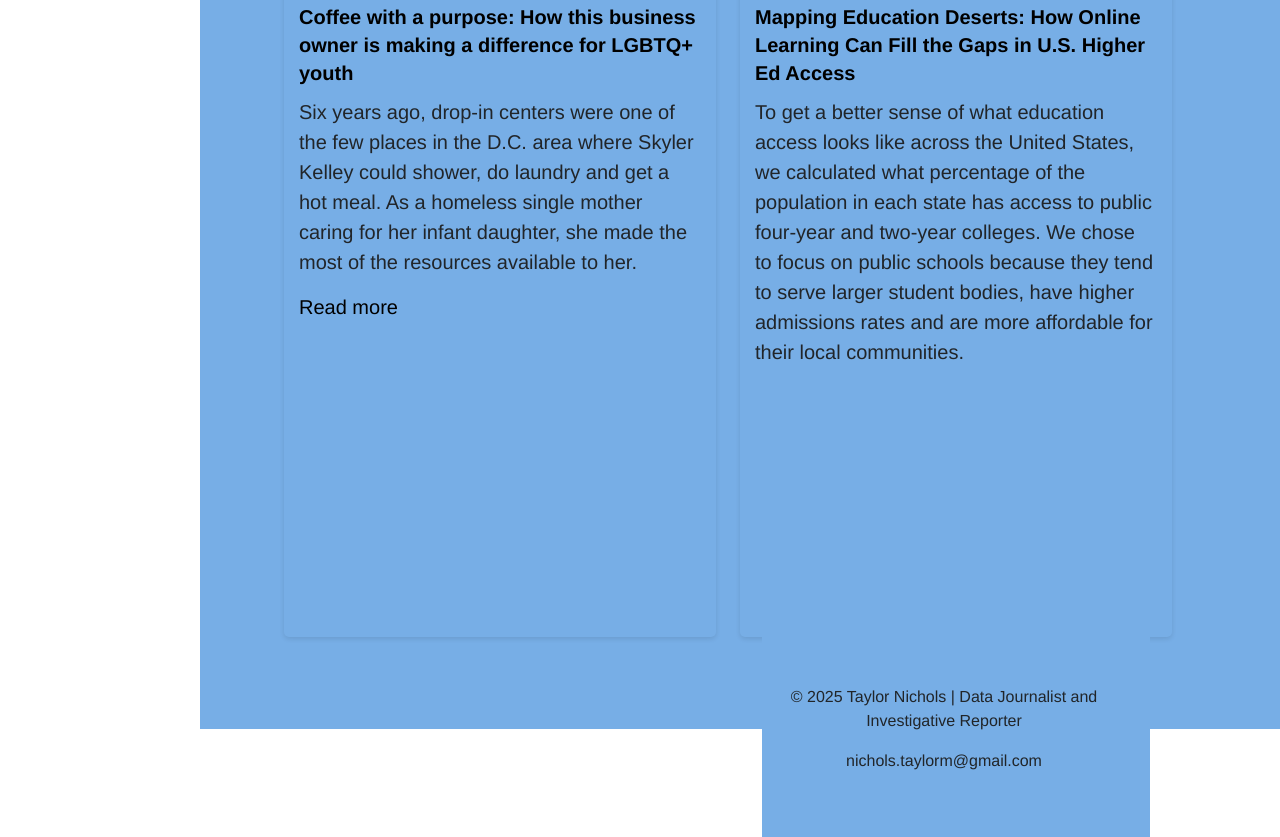
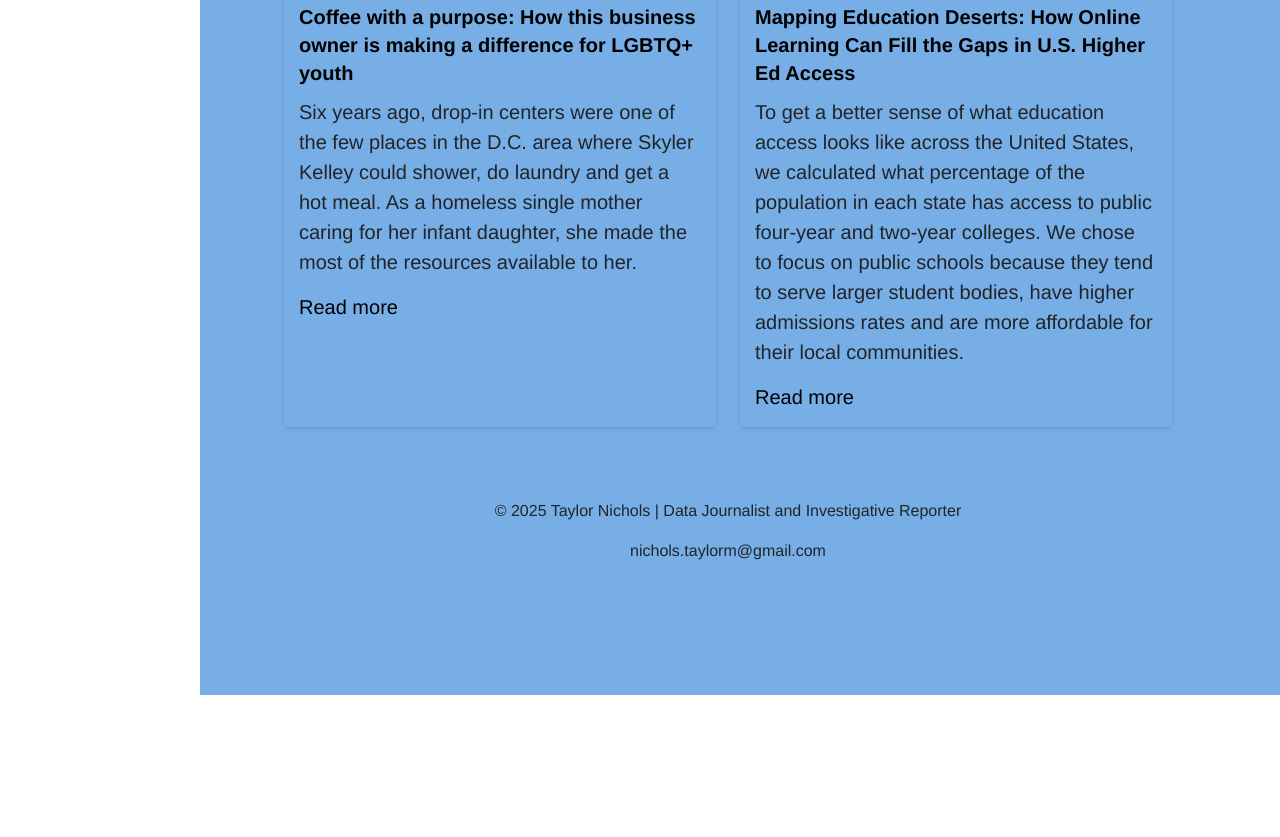
Before and after one commit to taymnichols/portfolio, a plain HTML site: page resume_project/index.html in a window 1280 px wide. Shown: the part 7549-8386 px from the top of the page. After the commit the page ends 8244 px from the top, so only its background shows below. Drawn offline with nearby package versions, Linux system fonts and the light colour scheme; a web font is replaced by a local one.

Commit message:
Update index.html

```diff
--- a/resume_project/index.html
+++ b/resume_project/index.html
@@ -381,10 +381,15 @@
                         <div class="article-content">
                             <a class="article-headline" href="https://www.onlineu.com/magazine/how-online-learning-can-fill-gaps-in-higher-ed-access" target="_blank">Mapping Education Deserts: How Online Learning Can Fill the Gaps in U.S. Higher Ed Access</a>
                             <p class="article-excerpt text-dark fs-5">To get a better sense of what education access looks like across the United States, we calculated what percentage of the population in each state has access to public four-year and two-year colleges. We chose to focus on public schools because they tend to serve larger student bodies, have higher admissions rates and are more affordable for their local communities.</p>
-    </div>
-</div>
+                            <a href="https://www.onlineu.com/magazine/how-online-learning-can-fill-gaps-in-higher-ed-access" class="read-more fs-5" target="_blank">Read more</a>
+                        </div>
+                    </div>
+                </div>
+
+
 <!-- work examples end -->
 
+</div>
 
 <footer class="container py-5">
     <div class="row">
```
